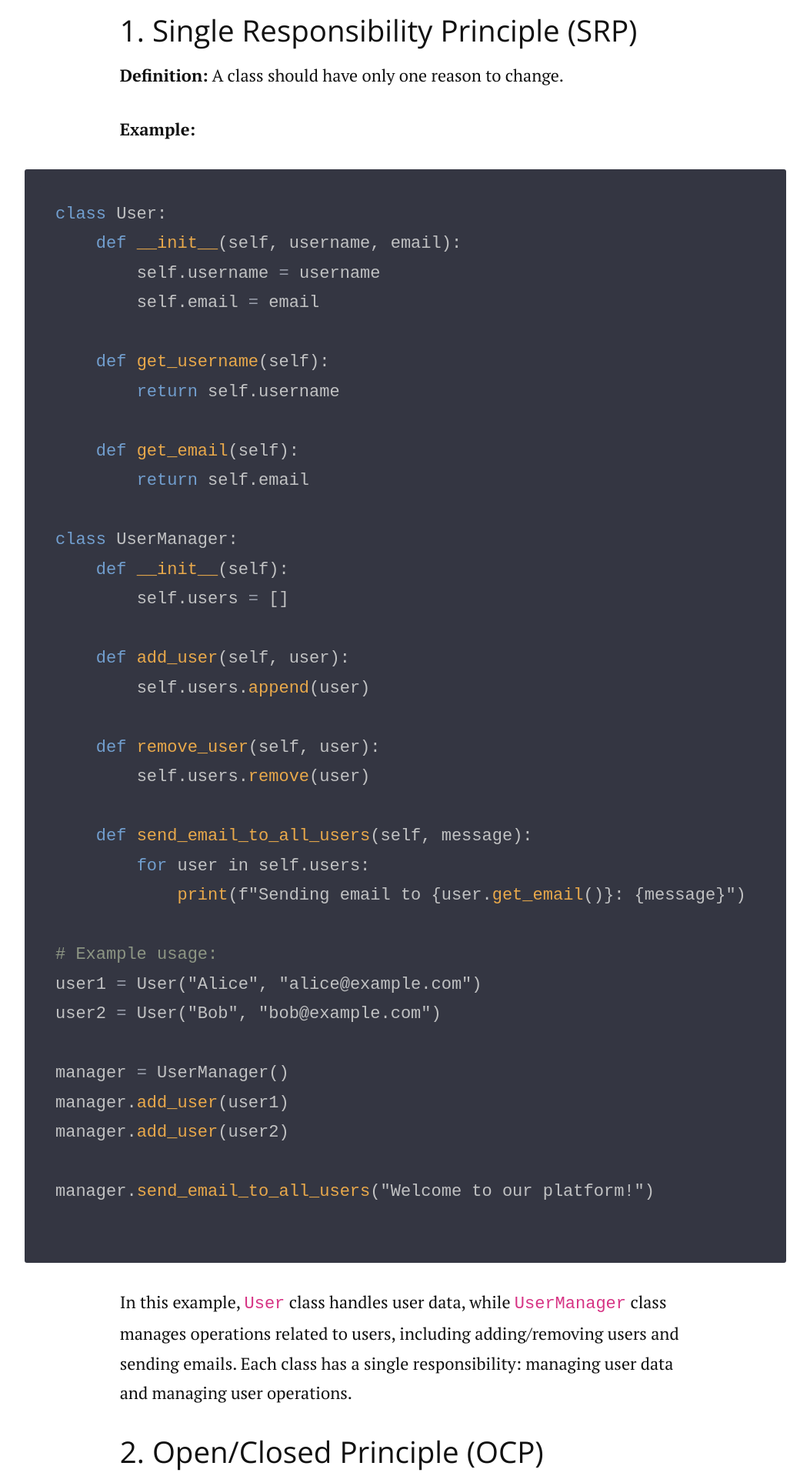
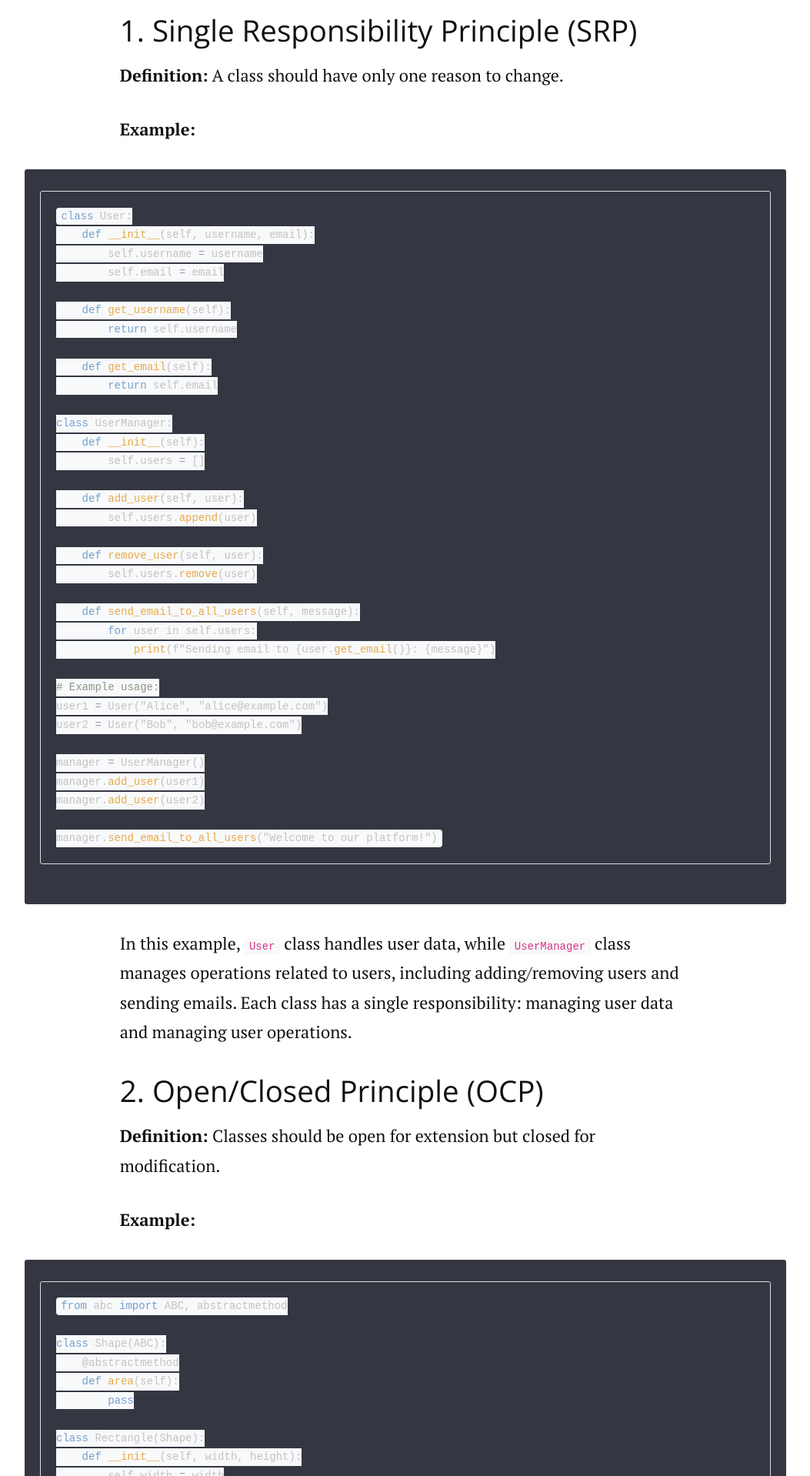
Before and after one commit to deepak7376/deepak7376.github.io, a Jekyll site: the page built from _posts/2024-07-05-solid-principle-details.markdown, in a window 1280 px wide. Shown: the part 849-2767 px from the top of the page at 77% size, without its empty margins (113-1166 px from the left). Built offline with Jekyll 4.4.1, drawn with Linux system fonts in a browser that asks for light colours; nearby versions of some CDN libraries; comment, search, counter and statistics services are not loaded.

Commit message:
Update head.html

```diff
--- a/_includes/head.html
+++ b/_includes/head.html
@@ -89,6 +89,24 @@
 		rel="canonical"
 		href="{{ page.url | replace:'index.html','' | prepend: site.url }}"
 	/>
+	<style>
+	    pre {
+	      font-size: 0.875rem;
+	      padding: 0.5rem;
+	      margin: 0.5rem 0;
+	      background-color: #f8f9fa;
+	      border: 1px solid #ddd;
+	      border-radius: 4px;
+	      overflow-x: auto;
+	    }
+
+	    code {
+	      font-size: 0.875rem;
+	      background-color: #f8f9fa;
+	      padding: 0.2rem 0.4rem;
+	      border-radius: 4px;
+	    }
+  	</style>
 
 	{%- if site.google_analytics -%} {%- include google_analytics.html -%} {%-
 	endif -%}
```
